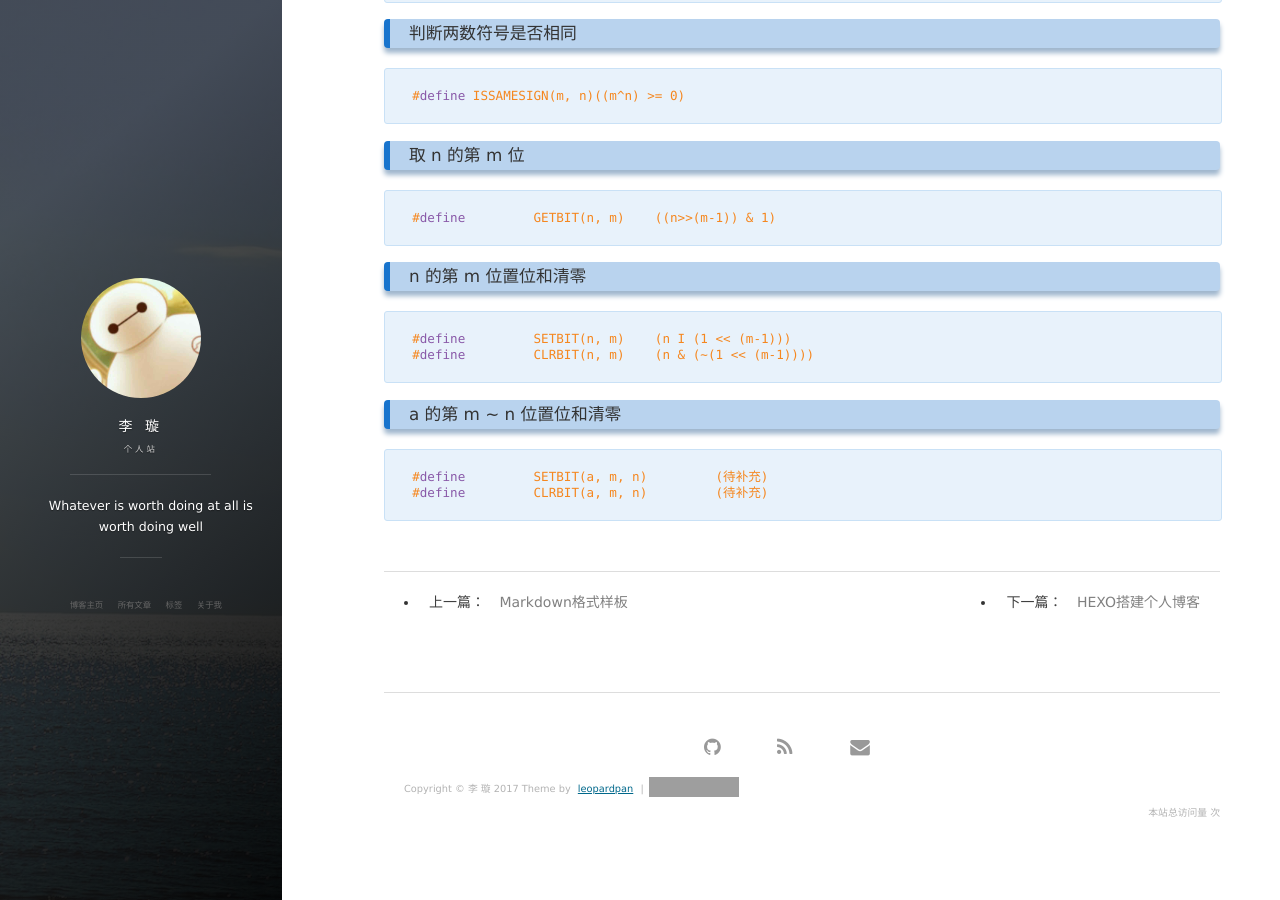
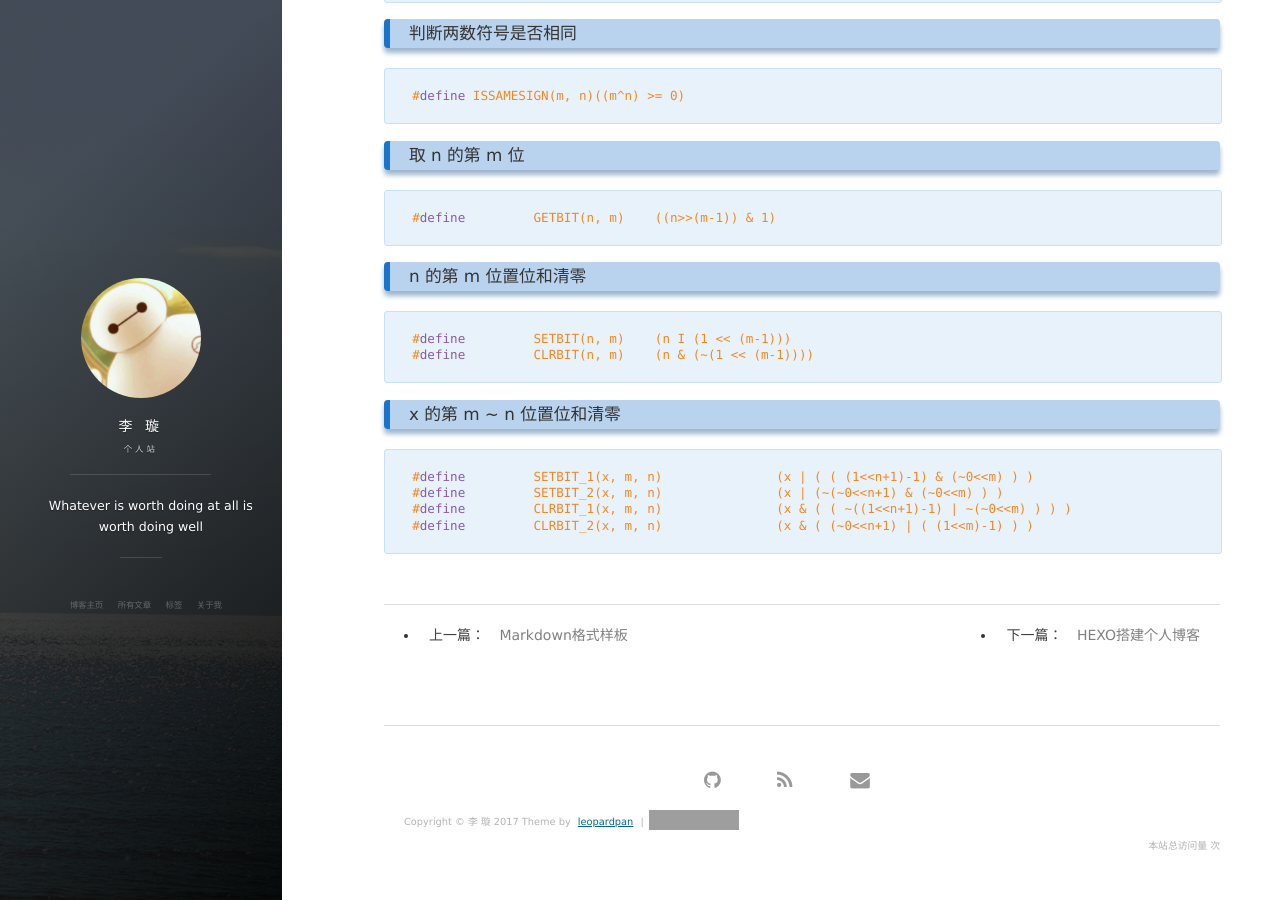
Before and after one commit to leexuan/leexuan.github.io, a Jekyll site: the page built from _posts/2015-04-03-Summary of Bit Operation.md, in a window 1280 px wide and 900 px high, scrolled down 1017 px. Built offline with Jekyll 4.4.1, drawn with Linux system fonts in a browser that asks for light colours; nearby versions of some CDN libraries; comment, search, counter and statistics services are not loaded; grey boxes are pictures that could not be loaded.

Commit message:
Modified.

````diff
--- a/_posts/2015-04-03-Summary of Bit Operation.md
+++ b/_posts/2015-04-03-Summary of Bit Operation.md
@@ -69,9 +69,11 @@ tag: 嵌入式基础
 #define		CLRBIT(n, m)	(n & (~(1 << (m-1))))
 ```
 
-### a 的第 m ~ n 位置位和清零
+### x 的第 m ~ n 位置位和清零
 
 ```
-#define		SETBIT(a, m, n)		(待补充)
-#define		CLRBIT(a, m, n)		(待补充)
+#define		SETBIT_1(x, m, n)		(x | ( ( (1<<n+1)-1) & (~0<<m) ) )
+#define		SETBIT_2(x, m, n)		(x | (~(~0<<n+1) & (~0<<m) ) )
+#define		CLRBIT_1(x, m, n)		(x & ( ( ~((1<<n+1)-1) | ~(~0<<m) ) ) )
+#define		CLRBIT_2(x, m, n)		(x & ( (~0<<n+1) | ( (1<<m)-1) ) )
 ```
````
